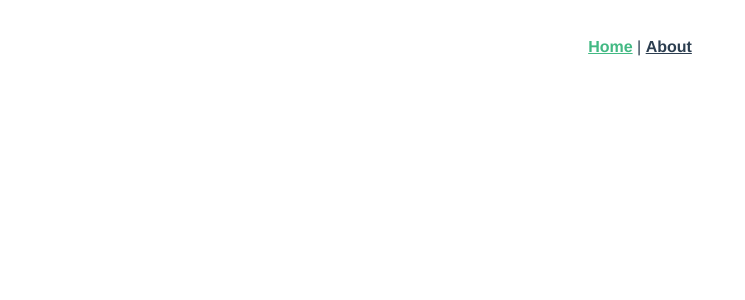
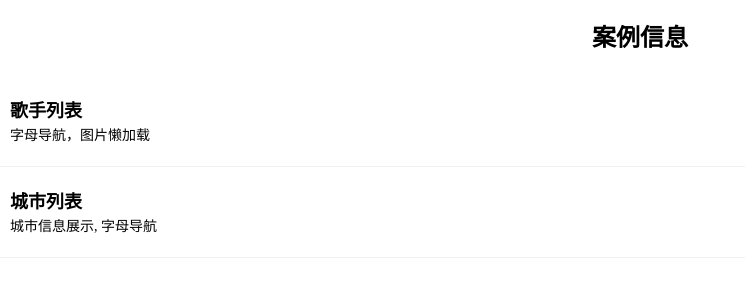
Before and after one commit to johnqin6/vue-demo, a Vue app: page / in a window 1280 px wide. Shown: the top 300 px of the page, without its empty margins (0-745 px from the left). Built offline with nearby package versions, Linux system fonts and the light colour scheme.

Commit message:
首页demo展示

```diff
--- a/src/App.vue
+++ b/src/App.vue
@@ -1,29 +1,17 @@
 <template>
   <div id="app">
-    <div id="nav">
-      <router-link to="/">Home</router-link> |
-      <router-link to="/about">About</router-link>
-    </div>
     <router-view/>
   </div>
 </template>
-
 <style lang="less">
-#app {
-  font-family: 'Avenir', Helvetica, Arial, sans-serif;
-  -webkit-font-smoothing: antialiased;
-  -moz-osx-font-smoothing: grayscale;
-  text-align: center;
-  color: #2c3e50;
+* {
+  margin: 0;
+  padding: 0;
 }
-#nav {
-  padding: 30px;
-  a {
-    font-weight: bold;
-    color: #2c3e50;
-    &.router-link-exact-active {
-      color: #42b983;
-    }
-  }
+ul, ol {
+  list-style: none;
+}
+a {
+  text-decoration: none;
 }
 </style>
--- a/src/components/demoList.vue
+++ b/src/components/demoList.vue
@@ -1,7 +1,51 @@
 <template>
   <ul class="demo-list">
-    <li class="list-item">
-
+    <li class="list-item"
+      @click="chooseItem(item)"
+      v-for="(item, index) in demoList" :key="index"
+    >
+      <h2 class="title">{{ item.title }}</h2>
+      <p class="desc">{{ item.desc }}</p>
     </li>
   </ul>
 </template>
+<script>
+export default {
+  name: 'demo-list',
+  data () {
+    return {
+      demoList: [
+        { title: '歌手列表', desc: '字母导航，图片懒加载', path: '/singer' },
+        { title: '城市列表', desc: '城市信息展示, 字母导航', path: '/city' }
+      ]
+    }
+  },
+  methods: {
+    chooseItem (item) {
+      this.$router.push({
+        path: item.path
+      })
+    }
+  }
+}
+</script>
+<style lang="less" scoped>
+.demo-list {
+  display: flex;
+  flex-direction: column;
+  list-style: none;
+  .list-item {
+    padding: 20px 10px;
+    border-bottom: 1px solid #f0f0f0;
+    line-height: 20px;
+    cursor: pointer;
+    .title {
+      font-size: 18px;
+      line-height: 30px;
+    }
+    .desc {
+      font-size: 14px;
+    }
+  }
+}
+</style>
--- a/src/views/Home.vue
+++ b/src/views/Home.vue
@@ -1,16 +1,31 @@
 <template>
   <div class="home">
-
+    <h2 class="title">案例信息</h2>
+    <demo-list></demo-list>
   </div>
 </template>
 
 <script>
+import demoList from '../components/demoList'
+
 export default {
   name: 'home',
   data () {
     return {
 
     }
+  },
+  components: {
+    demoList
   }
 }
 </script>
+<style lang="less" scoped>
+.home {
+  .title {
+    padding: 20px;
+    line-height: 36px;
+    text-align: center;
+  }
+}
+</style>
```
